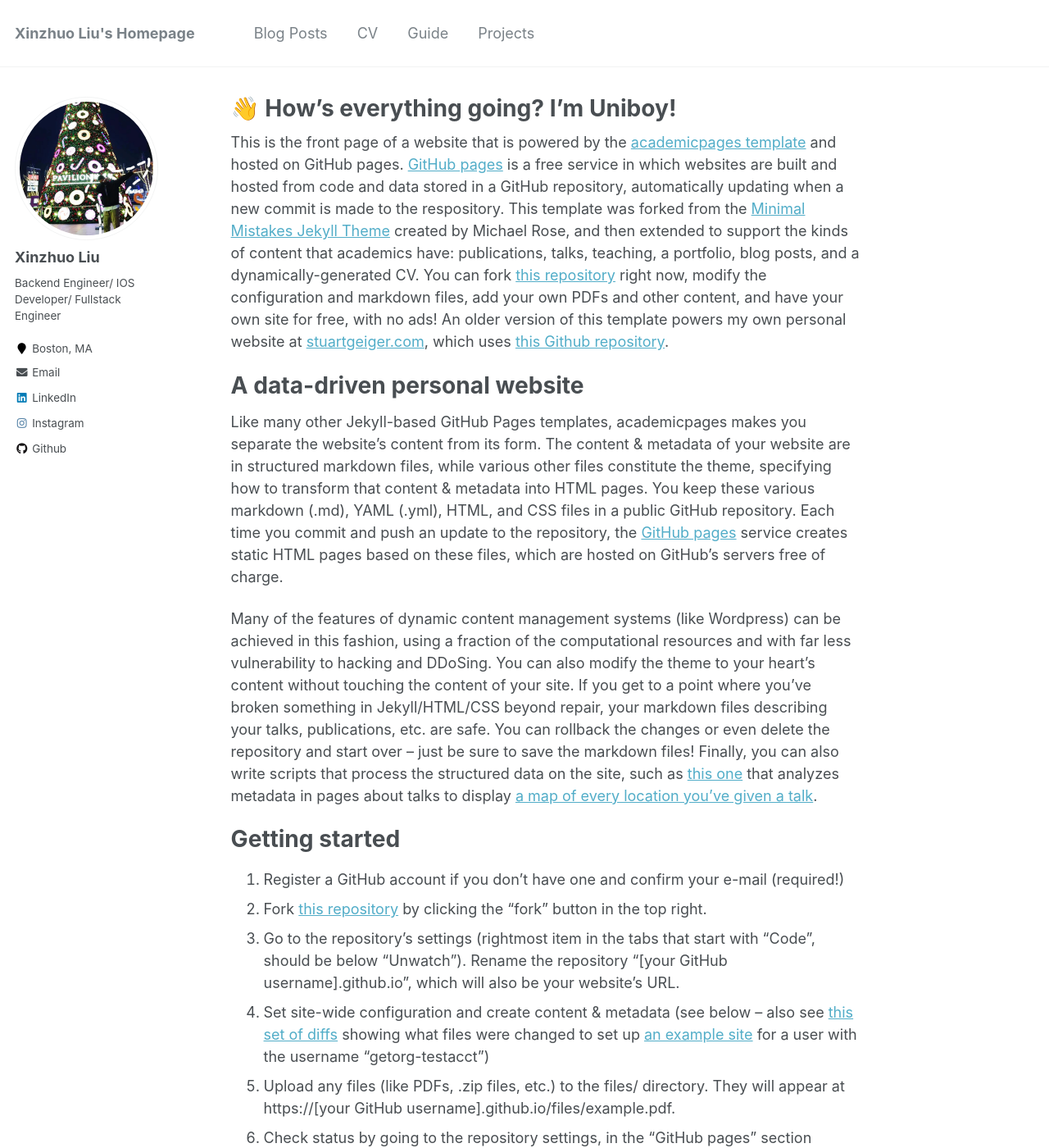
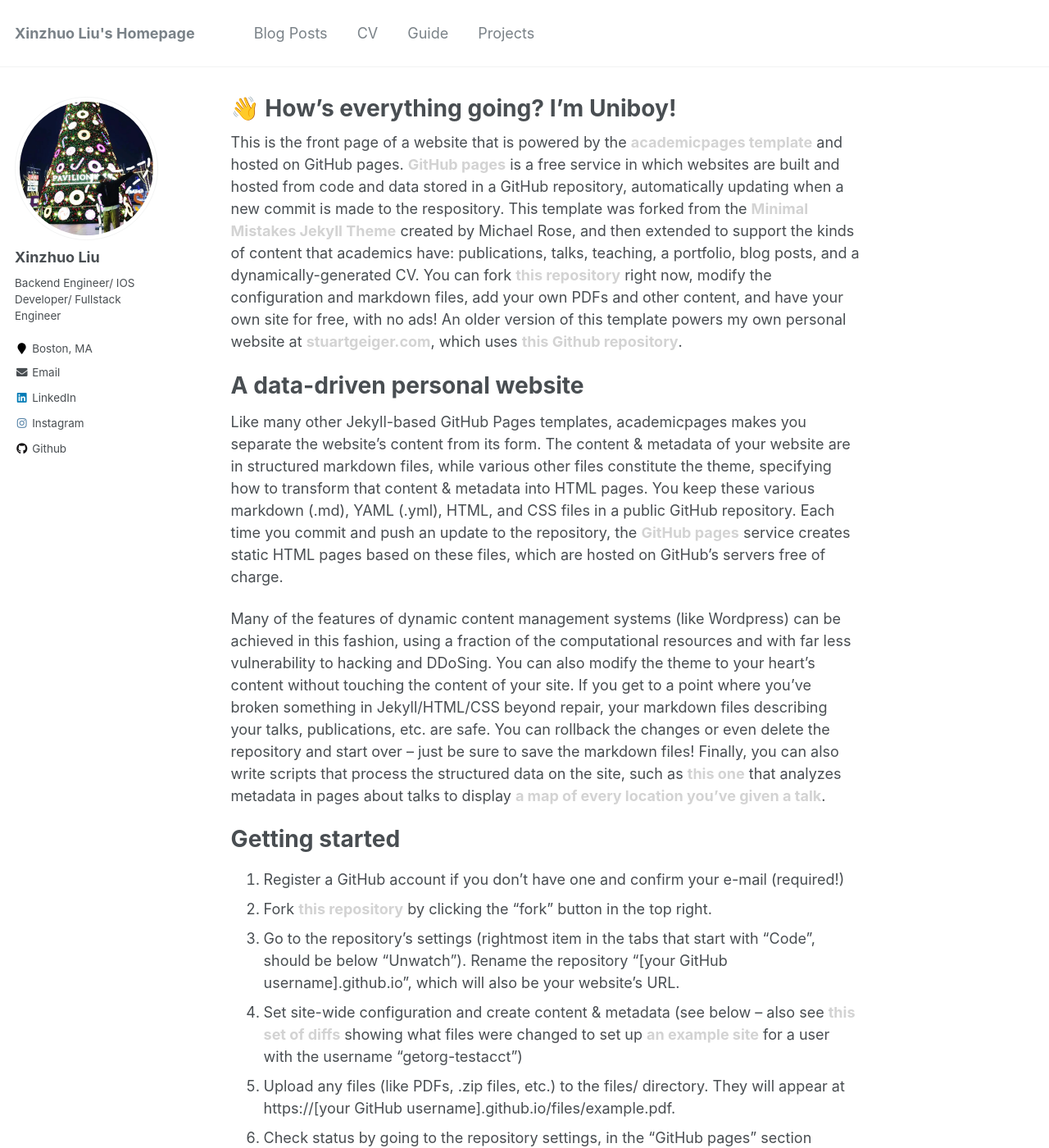
Before and after one commit to Uni-boy/uni-boy.github.io, a Jekyll site: the page built from _pages/about.md, in a window 1280 px wide and 1400 px high. Shown: the whole window at 82% size. Built offline with Jekyll 4.4.1, drawn with Linux system fonts in a browser that asks for light colours.

Commit message:
first project

```diff
--- a/_sass/_page.scss
+++ b/_sass/_page.scss
@@ -38,7 +38,7 @@
   margin-top: 0;
   line-height: 1;
 
-  & + .page__meta {
+  &+.page__meta {
     margin-top: -0.5em;
   }
 }
@@ -55,7 +55,9 @@
     border-bottom: 1px solid $border-color;
   }
 
-  p, li, dl {
+  p,
+  li,
+  dl {
     font-size: 1em;
   }
 
@@ -64,19 +66,34 @@
     margin: 0 0 $indent-var;
 
     /* sibling indentation*/
-    @if $paragraph-indent == true {
-      & + p {
+    @if $paragraph-indent ==true {
+      &+p {
         text-indent: $indent-var;
         margin-top: -($indent-var);
       }
     }
   }
 
+  // a {
+  //   text-decoration: underline;
+
+  //   &:hover {
+  //     text-decoration: underline;
+
+  //     img {
+  //       box-shadow: 0 0 10px rgba(#000, 0.25);
+  //     }
+  //   }
+  // }
   a {
-    text-decoration: underline;
+    text-decoration: none;
+    color: lightgrey;
+    font-weight: bold;
 
     &:hover {
-      text-decoration: underline;
+      text-decoration: none;
+      color: #f0f0f0;
+      /* Light white color */
 
       img {
         box-shadow: 0 0 10px rgba(#000, 0.25);
@@ -101,7 +118,7 @@
   }
 
   /* blockquote citations */
-  blockquote + .small {
+  blockquote+.small {
     margin-top: -1.5em;
     padding-left: 1.25rem;
   }
@@ -300,6 +317,7 @@
   transition: $global-transition;
 
   &.disabled {
+
     input,
     button,
     textarea,
```
